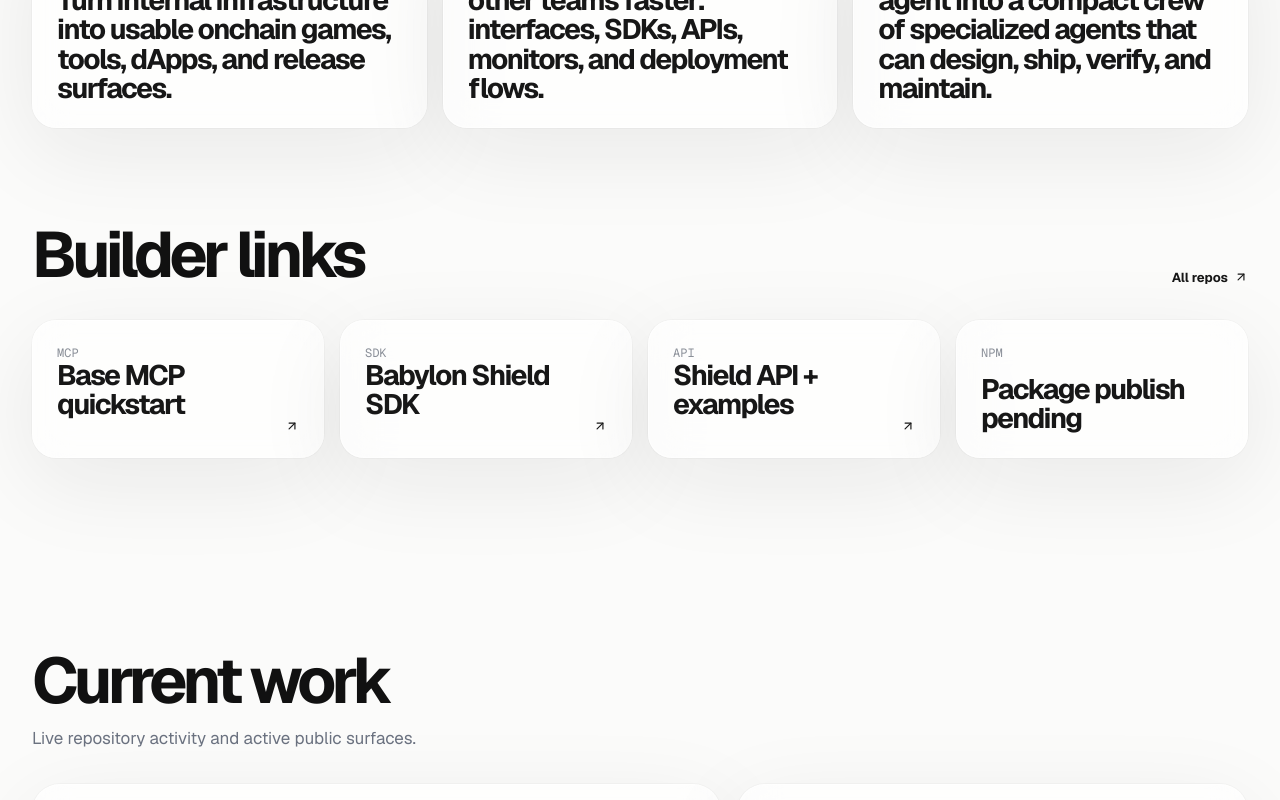
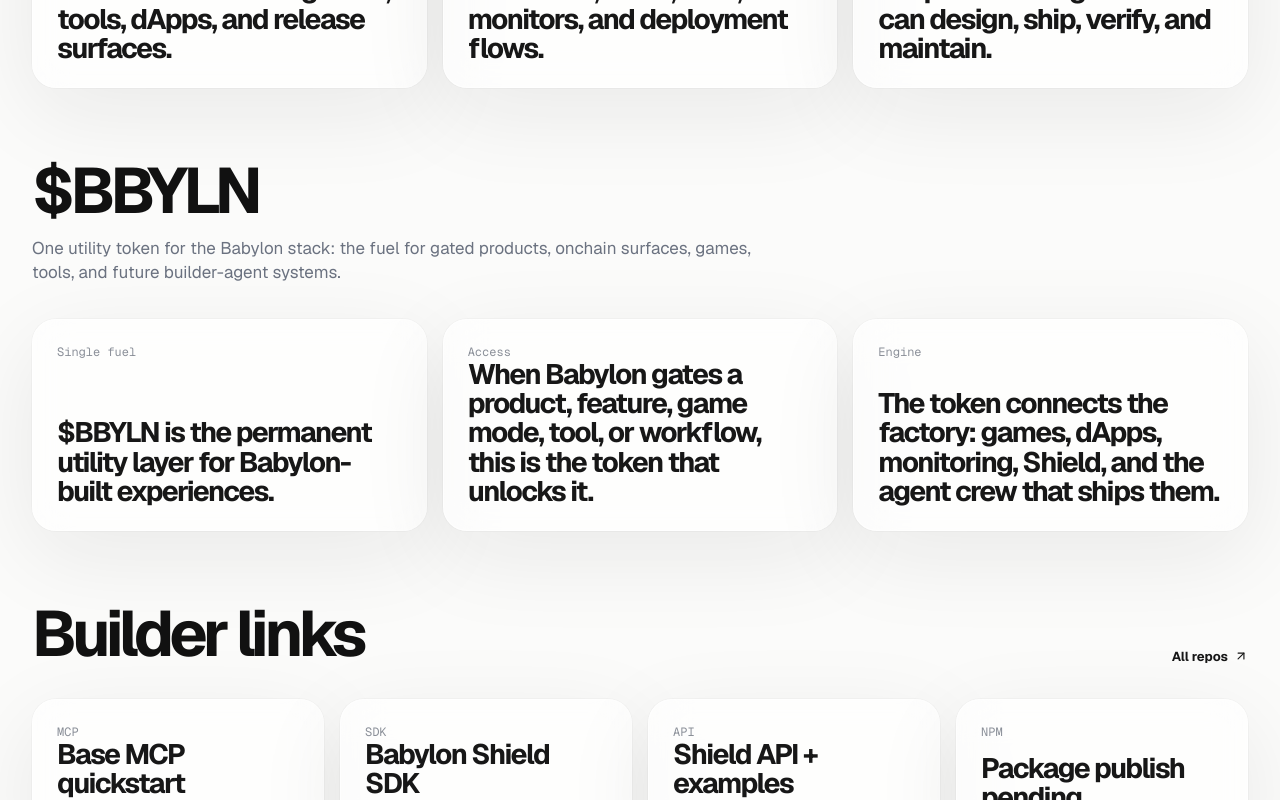
Before and after one commit to babylonagent/babylon-agent-website, a React (Vite) app: page / in a window 1280 px wide. Shown: the part 1200-2000 px from the top of the page. Built offline with nearby package versions, Linux system fonts and the light colour scheme; no server answers.

Commit message:
feat: add bbyln utility section

```diff
--- a/src/App.css
+++ b/src/App.css
@@ -227,14 +227,16 @@
 .work-section,
 .feed-section,
 .roadmap-section,
+.token-section,
 .resource-section {
   max-width: 1440px;
   margin: 0 auto;
-  padding: 96px 32px;
+  padding: 72px 32px;
 }
 
-.roadmap-section { padding-bottom: 48px; }
-.resource-section { padding-top: 48px; }
+.roadmap-section { padding-top: 56px; padding-bottom: 36px; }
+.token-section { padding-top: 36px; padding-bottom: 36px; }
+.resource-section { padding-top: 36px; }
 
 .section-title {
   max-width: 760px;
@@ -420,7 +422,9 @@
   .summary-strip { grid-template-columns: 1fr 1fr; }
   .summary-strip span:nth-child(2) { border-right: 0; }
   .summary-strip span:nth-child(-n + 2) { border-bottom: 1px solid rgba(23, 23, 23, 0.12); }
-  .work-section, .feed-section, .roadmap-section, .resource-section { padding: 70px 18px; }
+  .work-section, .feed-section, .roadmap-section, .token-section, .resource-section { padding: 48px 18px; }
+  .roadmap-section { padding-top: 42px; }
+  .token-section, .resource-section { padding-top: 28px; }
   .work-grid, .roadmap-grid, .resource-grid { grid-template-columns: 1fr; }
   .surface-card.large { min-height: 380px; }
   .feed-row { grid-template-columns: 1fr; gap: 8px; padding: 18px 0; }
--- a/src/App.tsx
+++ b/src/App.tsx
@@ -237,6 +237,28 @@
         </div>
       </section>
 
+      <section className="token-section" aria-label="$BBYLN utility token">
+        <div className="section-title">
+          <h2>$BBYLN</h2>
+          <p>One utility token for the Babylon stack: the fuel for gated products, onchain surfaces, games, tools, and future builder-agent systems.</p>
+        </div>
+
+        <div className="roadmap-grid">
+          <article className="glass-panel">
+            <span>Single fuel</span>
+            <h3>$BBYLN is the permanent utility layer for Babylon-built experiences.</h3>
+          </article>
+          <article className="glass-panel">
+            <span>Access</span>
+            <h3>When Babylon gates a product, feature, game mode, tool, or workflow, this is the token that unlocks it.</h3>
+          </article>
+          <article className="glass-panel">
+            <span>Engine</span>
+            <h3>The token connects the factory: games, dApps, monitoring, Shield, and the agent crew that ships them.</h3>
+          </article>
+        </div>
+      </section>
+
       <section className="resource-section" aria-label="Builder links">
         <div className="section-title compact">
           <h2>Builder links</h2>
```
